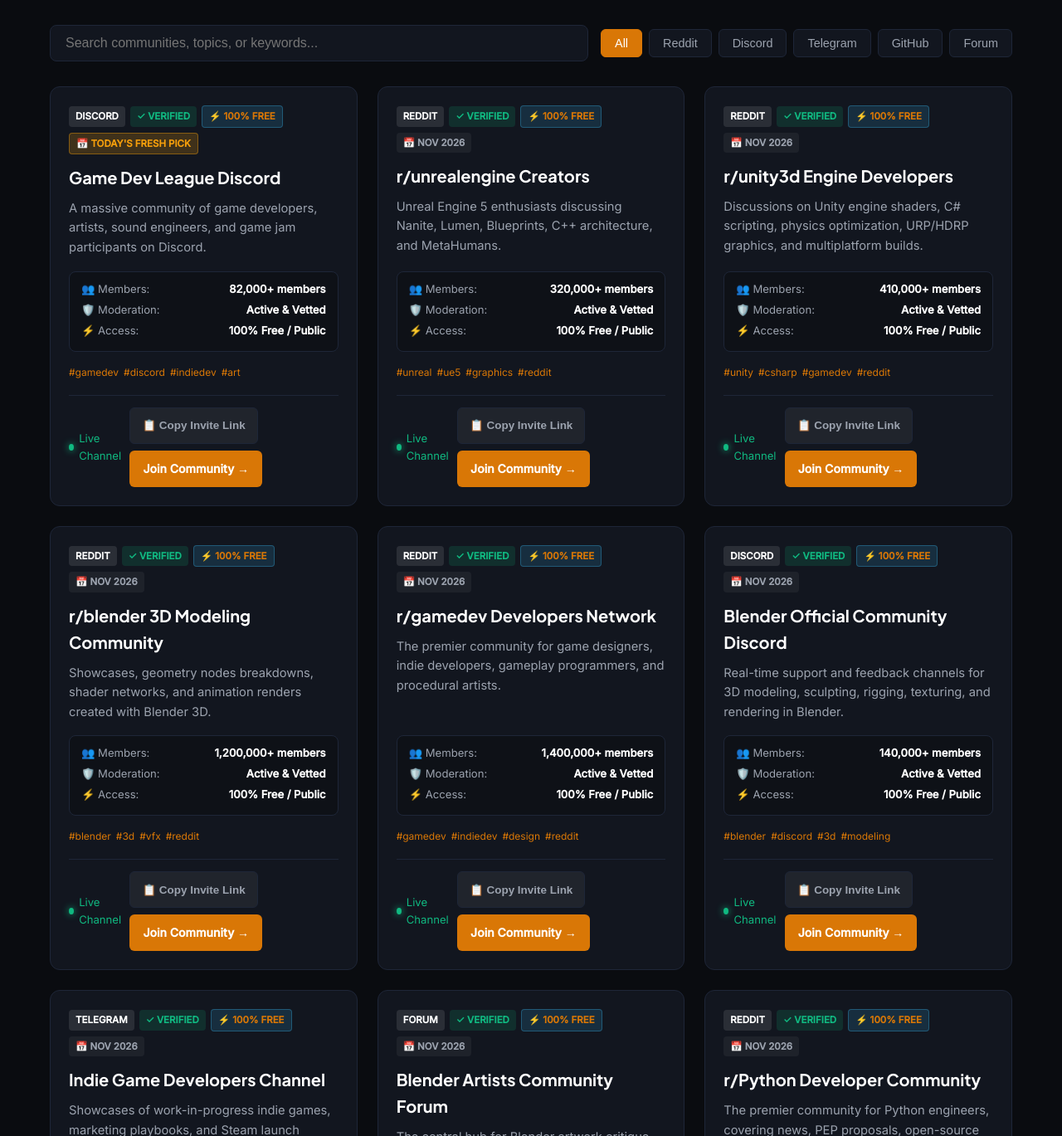
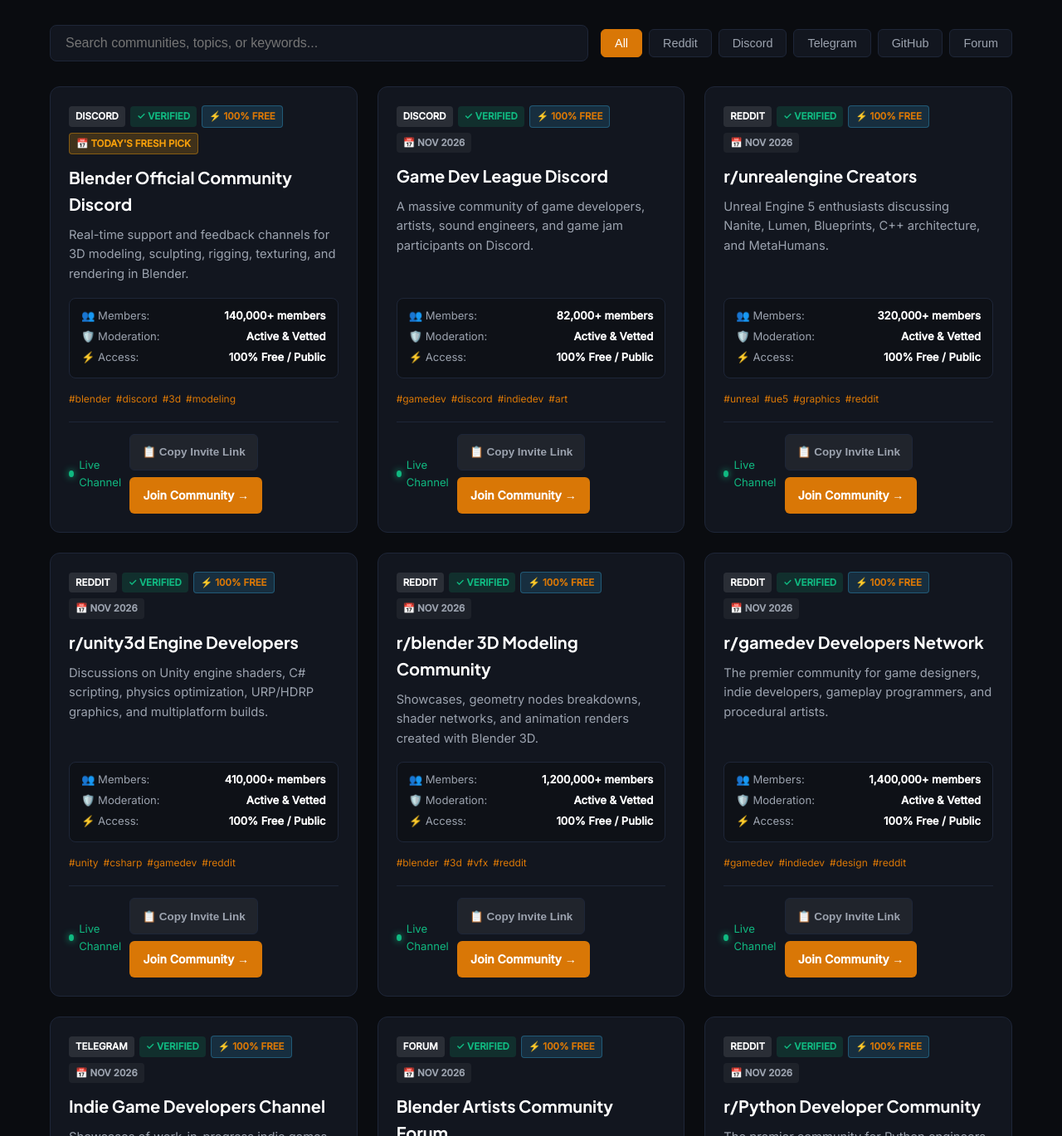
Before and after one commit to jibranpcccc/stop-motion-animation-puppet-fabrication-guild, a plain HTML site: page index.html in a window 1280 px wide. Shown: the part 1131-2500 px from the top of the page at 83% size. Drawn offline with Linux system fonts and the light colour scheme.

Commit message:
feat(replenishment): fresh community links added - 2026-11-24 [skip ci]

```diff
--- a/index.html
+++ b/index.html
@@ -148,44 +148,44 @@
           {
             "@type": "ListItem",
             "position": 1,
+            "name": "Blender Official Community Discord",
+            "description": "Real-time support and feedback channels for 3D modeling, sculpting, rigging, texturing, and rendering in Blender.",
+            "url": "https://discord.gg/blender"
+          },
+          {
+            "@type": "ListItem",
+            "position": 2,
             "name": "Game Dev League Discord",
             "description": "A massive community of game developers, artists, sound engineers, and game jam participants on Discord.",
             "url": "https://discord.gg/gamedev"
           },
           {
             "@type": "ListItem",
-            "position": 2,
+            "position": 3,
             "name": "r/unrealengine Creators",
             "description": "Unreal Engine 5 enthusiasts discussing Nanite, Lumen, Blueprints, C++ architecture, and MetaHumans.",
             "url": "https://www.reddit.com/r/unrealengine/"
           },
           {
             "@type": "ListItem",
-            "position": 3,
+            "position": 4,
             "name": "r/unity3d Engine Developers",
             "description": "Discussions on Unity engine shaders, C# scripting, physics optimization, URP/HDRP graphics, and multiplatform builds.",
             "url": "https://www.reddit.com/r/unity3d/"
           },
           {
             "@type": "ListItem",
-            "position": 4,
+            "position": 5,
             "name": "r/blender 3D Modeling Community",
             "description": "Showcases, geometry nodes breakdowns, shader networks, and animation renders created with Blender 3D.",
             "url": "https://www.reddit.com/r/blender/"
           },
           {
             "@type": "ListItem",
-            "position": 5,
+            "position": 6,
             "name": "r/gamedev Developers Network",
             "description": "The premier community for game designers, indie developers, gameplay programmers, and procedural artists.",
             "url": "https://www.reddit.com/r/gamedev/"
-          },
-          {
-            "@type": "ListItem",
-            "position": 6,
-            "name": "Blender Official Community Discord",
-            "description": "Real-time support and feedback channels for 3D modeling, sculpting, rigging, texturing, and rendering in Blender.",
-            "url": "https://discord.gg/blender"
           },
           {
             "@type": "ListItem",
@@ -617,12 +617,36 @@
         </div>
         <div id="vetted-communities" class="grid">
 
-        <div id="community-card-1" class="card" data-platform="discord" data-category="game development">
+        <div id="community-card-1" class="card" data-platform="discord" data-category="3d & animation">
             <div class="card-header">
                 <span class="badge badge-platform">Discord</span>
                 <span class="badge badge-verified">✓ Verified</span>
                 <span class="badge badge-free">⚡ 100% Free</span>
                 <span class="badge badge-date" style="background: rgba(245, 158, 11, 0.2); color: #f59e0b; border: 1px solid rgba(245, 158, 11, 0.4); font-weight: 700;">📅 Today's Fresh Pick</span>
+            </div>
+            <h3 class="card-title">Blender Official Community Discord</h3>
+            <p class="card-desc">Real-time support and feedback channels for 3D modeling, sculpting, rigging, texturing, and rendering in Blender.</p>
+            <div class="spec-matrix">
+                <div class="spec-row"><span>👥 Members:</span> <strong>140,000+ members</strong></div>
+                <div class="spec-row"><span>🛡️ Moderation:</span> <strong>Active & Vetted</strong></div>
+                <div class="spec-row"><span>⚡ Access:</span> <strong>100% Free / Public</strong></div>
+            </div>
+            <div class="tags-row"><span class="tag">#blender</span><span class="tag">#discord</span><span class="tag">#3d</span><span class="tag">#modeling</span></div>
+            <div class="card-footer">
+                <span class="activity-pulse"><span class="pulse-dot"></span> Live Channel</span>
+                <div class="card-actions">
+                    <button class="btn-copy-invite" onclick="copyInviteLink(event, 'https://discord.gg/blender')">📋 Copy Invite Link</button>
+                    <a href="https://discord.gg/blender" target="_blank" rel="noopener noreferrer" class="btn-join">Join Community →</a>
+                </div>
+            </div>
+        </div>
+
+        <div id="community-card-2" class="card" data-platform="discord" data-category="game development">
+            <div class="card-header">
+                <span class="badge badge-platform">Discord</span>
+                <span class="badge badge-verified">✓ Verified</span>
+                <span class="badge badge-free">⚡ 100% Free</span>
+                <span class="badge badge-date">📅 Nov 2026</span>
             </div>
             <h3 class="card-title">Game Dev League Discord</h3>
             <p class="card-desc">A massive community of game developers, artists, sound engineers, and game jam participants on Discord.</p>
@@ -641,7 +665,7 @@
             </div>
         </div>
 
-        <div id="community-card-2" class="card" data-platform="reddit" data-category="game engines">
+        <div id="community-card-3" class="card" data-platform="reddit" data-category="game engines">
             <div class="card-header">
                 <span class="badge badge-platform">Reddit</span>
                 <span class="badge badge-verified">✓ Verified</span>
@@ -665,7 +689,7 @@
             </div>
         </div>
 
-        <div id="community-card-3" class="card" data-platform="reddit" data-category="game engines">
+        <div id="community-card-4" class="card" data-platform="reddit" data-category="game engines">
             <div class="card-header">
                 <span class="badge badge-platform">Reddit</span>
                 <span class="badge badge-verified">✓ Verified</span>
@@ -689,7 +713,7 @@
             </div>
         </div>
 
-        <div id="community-card-4" class="card" data-platform="reddit" data-category="3d & vfx">
+        <div id="community-card-5" class="card" data-platform="reddit" data-category="3d & vfx">
             <div class="card-header">
                 <span class="badge badge-platform">Reddit</span>
                 <span class="badge badge-verified">✓ Verified</span>
@@ -713,7 +737,7 @@
             </div>
         </div>
 
-        <div id="community-card-5" class="card" data-platform="reddit" data-category="game development">
+        <div id="community-card-6" class="card" data-platform="reddit" data-category="game development">
             <div class="card-header">
                 <span class="badge badge-platform">Reddit</span>
                 <span class="badge badge-verified">✓ Verified</span>
@@ -733,30 +757,6 @@
                 <div class="card-actions">
                     <button class="btn-copy-invite" onclick="copyInviteLink(event, 'https://www.reddit.com/r/gamedev/')">📋 Copy Invite Link</button>
                     <a href="https://www.reddit.com/r/gamedev/" target="_blank" rel="noopener noreferrer" class="btn-join">Join Community →</a>
-                </div>
-            </div>
-        </div>
-
-        <div id="community-card-6" class="card" data-platform="discord" data-category="3d & animation">
-            <div class="card-header">
-                <span class="badge badge-platform">Discord</span>
-                <span class="badge badge-verified">✓ Verified</span>
-                <span class="badge badge-free">⚡ 100% Free</span>
-                <span class="badge badge-date">📅 Nov 2026</span>
-            </div>
-            <h3 class="card-title">Blender Official Community Discord</h3>
-            <p class="card-desc">Real-time support and feedback channels for 3D modeling, sculpting, rigging, texturing, and rendering in Blender.</p>
-            <div class="spec-matrix">
-                <div class="spec-row"><span>👥 Members:</span> <strong>140,000+ members</strong></div>
-                <div class="spec-row"><span>🛡️ Moderation:</span> <strong>Active & Vetted</strong></div>
-                <div class="spec-row"><span>⚡ Access:</span> <strong>100% Free / Public</strong></div>
-            </div>
-            <div class="tags-row"><span class="tag">#blender</span><span class="tag">#discord</span><span class="tag">#3d</span><span class="tag">#modeling</span></div>
-            <div class="card-footer">
-                <span class="activity-pulse"><span class="pulse-dot"></span> Live Channel</span>
-                <div class="card-actions">
-                    <button class="btn-copy-invite" onclick="copyInviteLink(event, 'https://discord.gg/blender')">📋 Copy Invite Link</button>
-                    <a href="https://discord.gg/blender" target="_blank" rel="noopener noreferrer" class="btn-join">Join Community →</a>
                 </div>
             </div>
         </div>
```
Also changed, not shown: data/groups.json (+20 -19 lines), feed.xml (+9 -2 lines).
